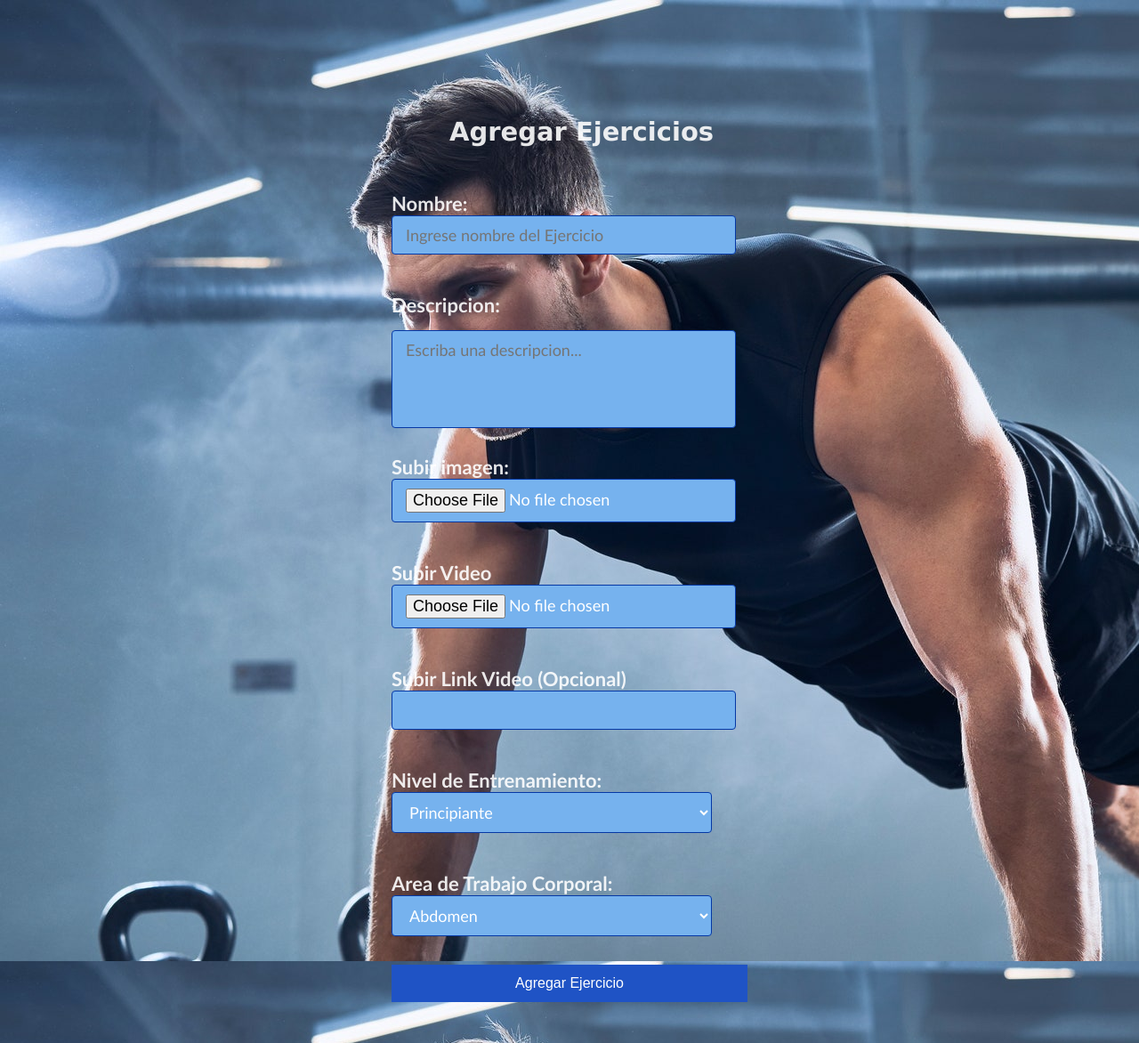
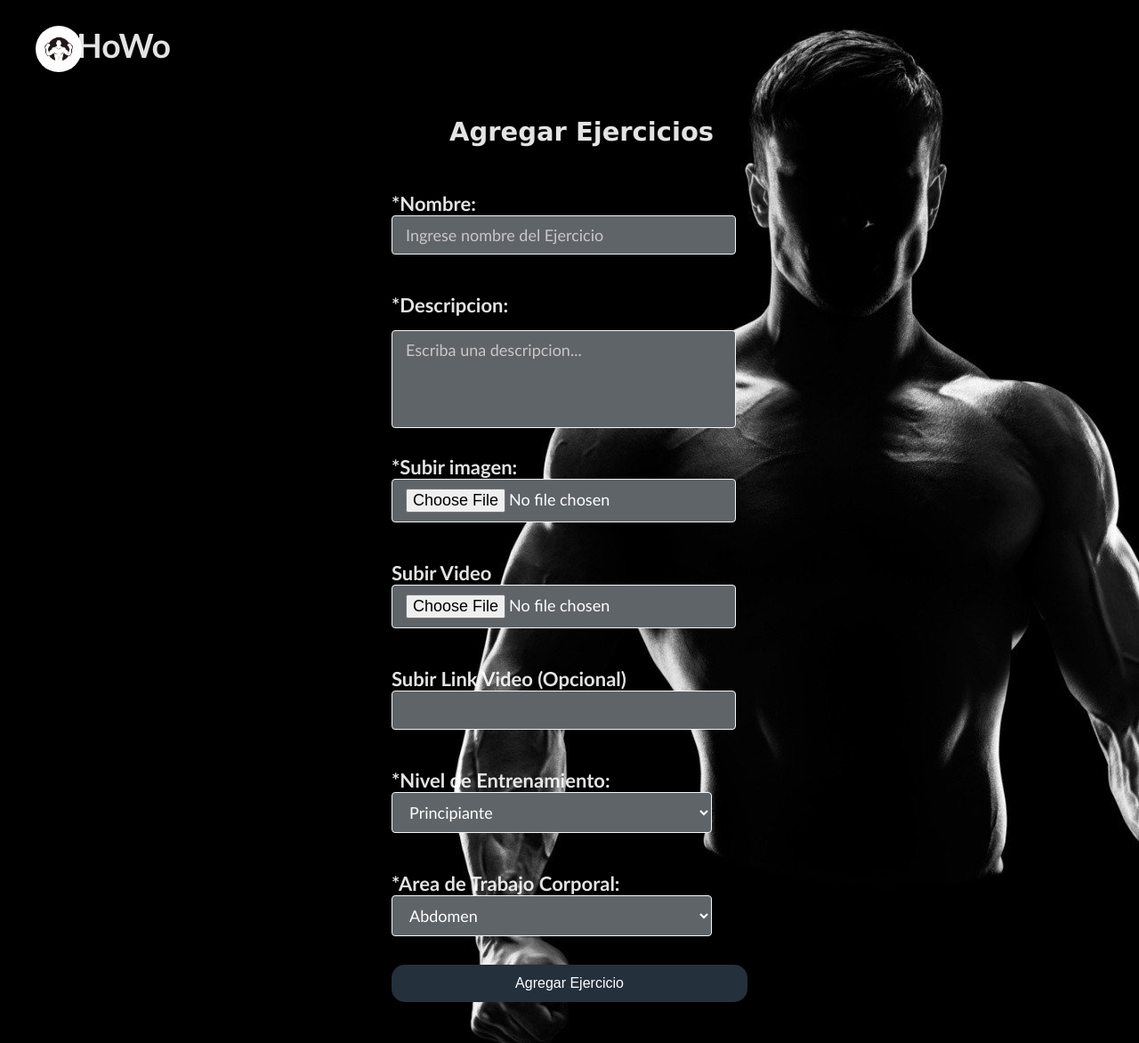
Before and after one commit to Home-Workout/HoWo, a PHP site: page /agregarEjercicios.php in a window 1280 px wide. Shown: the whole page at 89% size. Run offline with PHP 8.4, Linux system fonts and the light colour scheme; some libraries are stand-ins or nearby versions.

Commit message:
Mejoras a las UI agregar ejercicio

```diff
--- a/public/AgregarEjercicio.html
+++ b/public/AgregarEjercicio.html
@@ -1,5 +1,6 @@
 <!DOCTYPE html>
 <html lang='esp'>
+
 <head>
     <meta charset='utf-8'>
     <title>Agregar Ejercicios</title>
@@ -10,25 +11,31 @@
 
 <body>
     <h1 id="titulo">Agregar Ejercicios</h1>
+    <div class="t1">
+        <h1 class="titulo">HoWo</h1>
+    </div>
+    <div class="imgTitulo">
+        <img src="../imagenes/HoWo.jpg" alt="icono howo" style="float: left; width: 52px;height: 52px; border-radius: 50px;">
+    </div>
     <form class="forms" name="formularioEjercicio" id="formulario1" method="post">
-        <label for="nombre">Nombre: </label>
+        <label for="nombre">*Nombre: </label>
         <input class="controls" type="text" name="eName" id="name1" placeholder="Ingrese nombre del Ejercicio" required><br><br>
-        <label for="descripcion">Descripcion: </label>
+        <label for="descripcion">*Descripcion: </label>
         <textarea id="descripcion" class="controls" name="descripcion" rows="4" cols="50" placeholder="Escriba una descripcion..." required></textarea>
-        <label>Subir imagen: </label>
-        <input class="controls" type="file" id="image" accept="image/x-png,image/gif,image/jpeg,image/bmp" onchange="validateFileType()" required><br><br>
+        <label>*Subir imagen: </label>
+        <input class="controls" type="file" id="image" style="cursor: pointer" accept="image/x-png,image/gif,image/jpeg,image/bmp" onchange="validateFileType()" required><br><br>
         <label for="video">Subir Video </label>
-        <input class="controls" type="file" id="video" accept="video/x-mp4,video/mkv,video/wmv,video/*" onchange="validateVideo()"><br><br>
+        <input class="controls" type="file" id="video" style="cursor: pointer" accept="video/x-mp4,video/mkv,video/wmv,video/*" onchange="validateVideo()"><br><br>
         <label for="video">Subir Link Video (Opcional)</label>
         <input class="controls" type="url" id="linkVideo" name="URL video"><br><br>
-        <label>Nivel de Entrenamiento:</label>
-        <select class="controls" id="nivel">
+        <label>*Nivel de Entrenamiento:</label>
+        <select class="controls" id="nivel" style="cursor: pointer">
             <option>Principiante</option>
             <option>Intermedio</option>
             <option>Avanzado</option>
         </select><br><br>
-        <label>Area de Trabajo Corporal:</label>
-        <select class="controls" id="areaT">
+        <label>*Area de Trabajo Corporal:</label>
+        <select class="controls" id="areaT" style="cursor: pointer">
             <option>Abdomen</option>
             <option>Brazos</option>
             <option>Gluteos</option>
@@ -41,7 +48,7 @@
             <option>Espalda-Brazo</option>
             <option>Abdomen-Espalda</option>
         </select><br>
-        <input class="bottons" id="enviarEjercicio" type="button" value="Agregar Ejercicio">
+        <input class="bottons" style="cursor: pointer" id="enviarEjercicio" type="button" value="Agregar Ejercicio">
 
     </form>
     <!-- The core Firebase JS SDK is always required and must be listed first -->
--- a/styles/estiloFormulario.css
+++ b/styles/estiloFormulario.css
@@ -1,6 +1,6 @@
 body {
     width: 400px;
-    background-image: url(fondo.jpg);
+    background-image: url(fondoForm.jpg);
     padding: 30px;
     margin: auto;
     margin-top: 100px;
@@ -23,12 +23,12 @@ body {
 
 .controls {
     width: 90%;
-    background: #76b2ee;
+    background: #5f6469;
     padding: 10px;
     padding-left: 15px;
     border-radius: 4px;
     margin-bottom: 16px;
-    border: 1px solid #0538a5;
+    border: 1px solid #f5f6f7;
     font-family: 'calibri';
     font-size: 18px;
     color: white;
@@ -36,12 +36,13 @@ body {
 
 .bottons {
     width: 100%;
-    background: #1f53c5;
+    background: #24303c;
     border: none;
     padding: 12px;
-    color: white;
+    color: rgb(255, 255, 255);
     margin: 16px 0;
     font-size: 16px;
+    border-radius: 15px;
 }
 
 #descripcion {
@@ -52,3 +53,21 @@ body {
 #descripcion {
     resize: none;
 }
+
+::placeholder {
+    /* Chrome, Firefox, Opera, Safari 10.1+ */
+    color: #e2dbdbd2;
+}
+
+.imgTitulo {
+    position: absolute;
+    top: 29px;
+    left: 40px;
+}
+
+.t1 {
+    position: absolute;
+    right: 85%;
+    top: 3px;
+    font-size: 0.85em;
+}
```
Also changed, not shown: styles/fondoForm.jpg (added).
